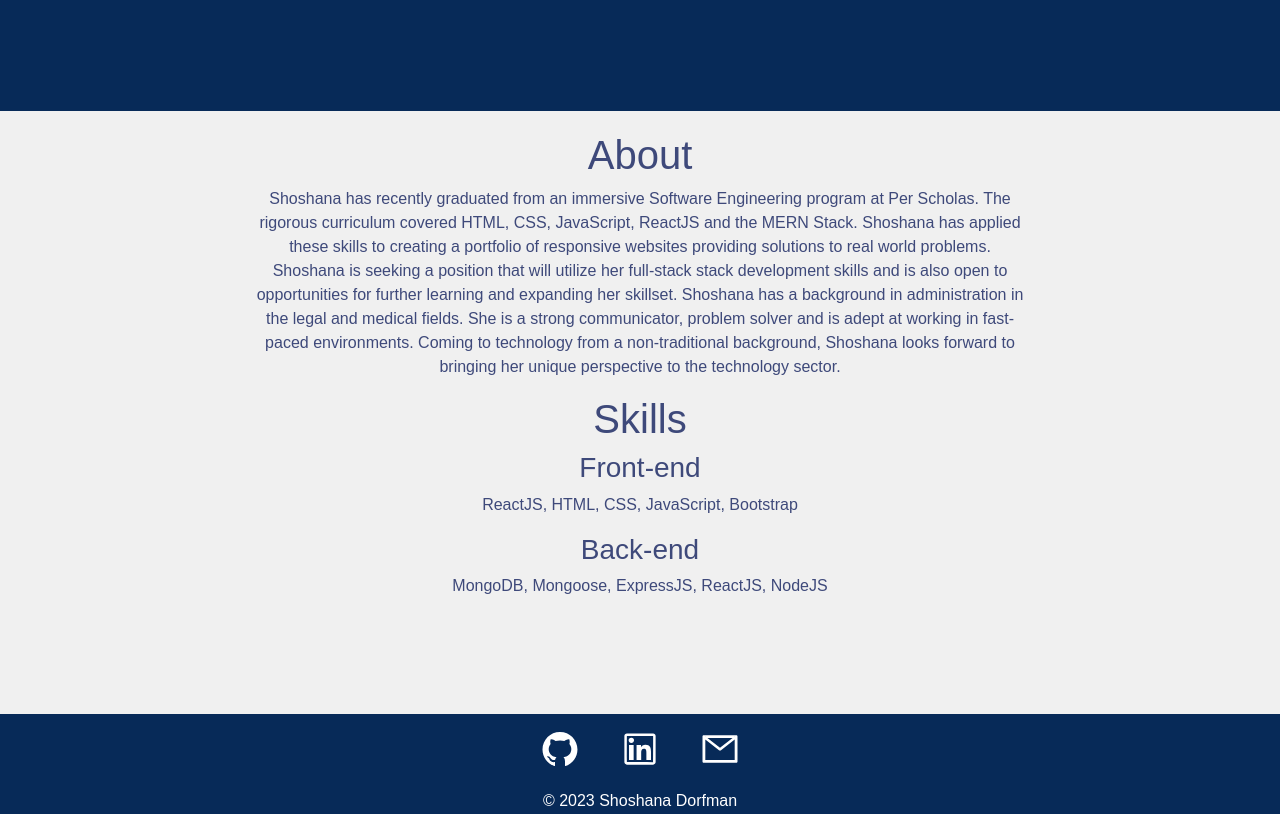
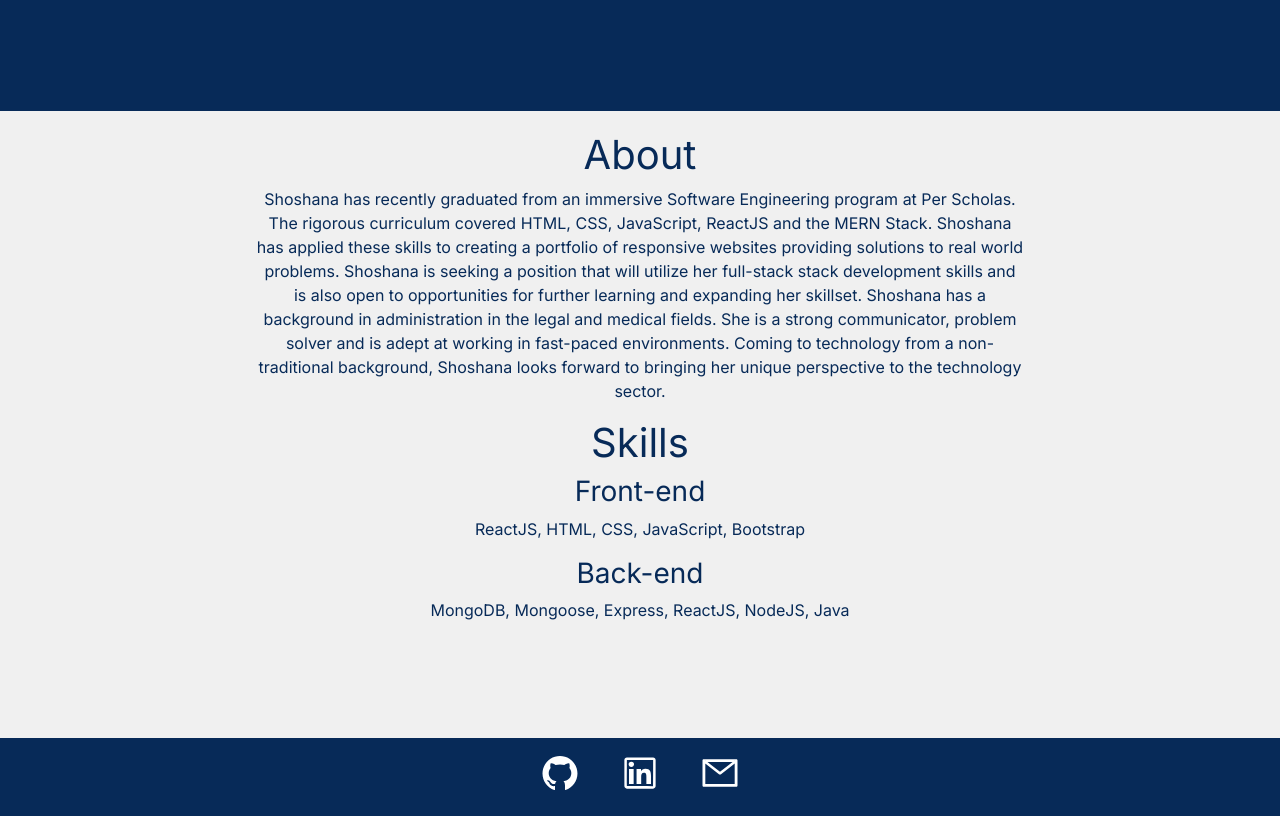
Before and after one commit to S-Dorfman/Portfolio, a React (Create React App) app: page / in a window 1280 px wide. Shown: the part 760-1576 px from the top of the page. Built offline with nearby package versions, Linux system fonts and the light colour scheme.

Commit message:
font and colors

```diff
--- a/src/App.css
+++ b/src/App.css
@@ -1,5 +1,8 @@
 
 @import url('https://fonts.googleapis.com/css2?family=Dancing+Script:wght@700&family=Ubuntu&display=swap');
+@import url('https://fonts.googleapis.com/css2?family=Inter&display=swap');
+
+
 
 body {
   padding: 0;
@@ -13,7 +16,8 @@ body {
   height: auto;
   display: flex;
   flex-direction: column;
-  font-family: Arial, Helvetica, sans-serif;
+  font-family: 'Inter', sans-serif;
+  color: #072a58;
   background-color: #f0f0f0;
 }
 
--- a/src/pages/Home.js
+++ b/src/pages/Home.js
@@ -30,7 +30,7 @@ Shoshana has a background in administration in the legal and medical fields. She
     <h3>Front-end</h3>
     <p> ReactJS, HTML, CSS, JavaScript, Bootstrap</p>
     <h3>Back-end</h3>
-    <p>MongoDB, Mongoose, ExpressJS, ReactJS, NodeJS </p>
+    <p>MongoDB, Mongoose, Express, ReactJS, NodeJS, Java</p>
     </div>
 
 
--- a/src/pages/Portfolio.js
+++ b/src/pages/Portfolio.js
@@ -19,7 +19,7 @@ function Portfolio() {
               <Card.Body>
                 <Card.Title>{element.title}</Card.Title>
                 <Card.Text>{element.text}</Card.Text>
-                <Button style={{backgroundColor: "#669BBC"}}  variant="light" href={element.url}>View Project</Button>
+                <Button style={{backgroundColor: "#072a58"}}  variant="dark" href={element.url}>View Project</Button>
                 {/* <Button style={{backgroundColor: "#669BBC"}}  variant="light" href={element.url}>View Code</Button> */}
               </Card.Body>
             </Card>
--- a/src/styles/Home.css
+++ b/src/styles/Home.css
@@ -1,7 +1,7 @@
 .home {
     width: 100%;
     align-items: center;
-    font-family: "Arial", sans-serif;
+    /* font-family: "Arial", sans-serif; */
     color: #3e497a;
   }
 
@@ -18,7 +18,7 @@
   }
 
   .about h2 {
-    font-family: "Segoe UI", Tahoma, Geneva, Verdana, sans-serif;
+    /* font-family: "Segoe UI", Tahoma, Geneva, Verdana, sans-serif; */
     font-size: 50px;
     color: #83eba2;
     /* height: 50px; */
@@ -44,7 +44,7 @@
 
 
   .summary h2 {
-      color: #3e497a;
+      color: #072a58;
       font-weight: 500;
       font-size: 40px;
     }
@@ -58,6 +58,7 @@
       margin-right: 20%;
       font-size: 16px;
       text-align: center;
+      color: #072a58;
     }
 
 
@@ -65,7 +66,4 @@
     .about h2 {
       font-size: 40px;
     }
-
-
-
   }
--- a/src/styles/Portfolio.css
+++ b/src/styles/Portfolio.css
@@ -8,14 +8,14 @@
 
 .portfolio h2 {
     font-weight: 500;
-    font-family: "Segoe UI", Tahoma, Geneva, Verdana, sans-serif;
+    color: #072a58;
     font-size: 50px;
 
 }
 
 /* images */
 img {
-    border: 5px solid #5f80ab;
+    border: 5px solid #072a58;
      border-radius: 50%;
      width: 23%;
      height: auto;
```
